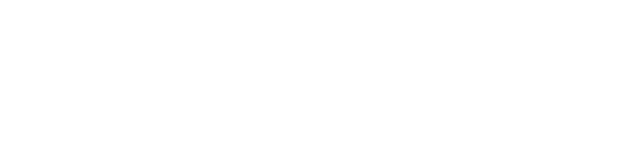
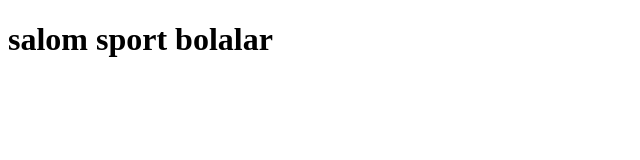
Before and after one commit to azimbekjan/sport-bolalar, a plain HTML site: page index.html in a window 1280 px wide. Shown: the whole page, without its empty margins (0-640 px from the left). Drawn offline with Linux system fonts and the light colour scheme.

Commit message:
added heading

```diff
--- a/index.html
+++ b/index.html
@@ -8,5 +8,7 @@
 </head>
 <body>
 
+    <h1>salom sport bolalar</h1>
+
 </body>
 </html>
```
